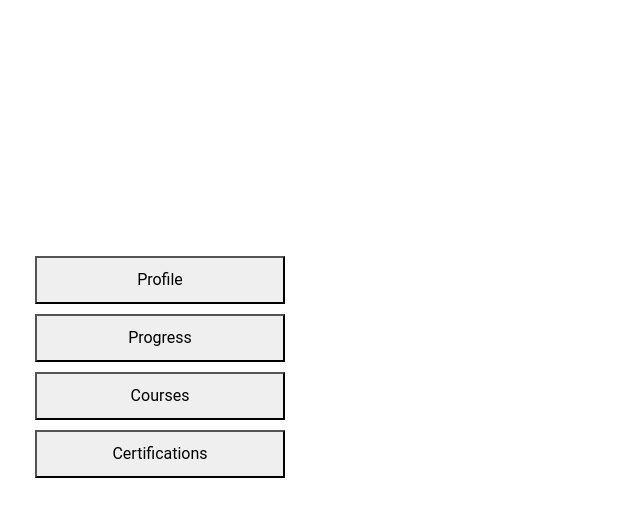
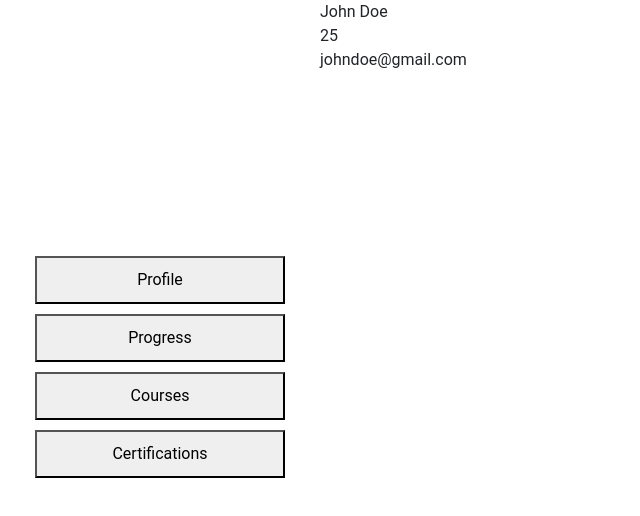
Before and after one commit to cfgmumbai2023/Team-13, a React (Create React App) app in the folder client/: page /dashboard in a window 1280 px wide. Shown: the top 516 px of the page, without its empty margins (0-640 px from the left). Built offline with nearby package versions, Linux system fonts and the light colour scheme.

Commit message:
--no-message

```diff
--- a/client/src/App.js
+++ b/client/src/App.js
@@ -5,7 +5,7 @@ import {
   BrowserRouter,
 } from "react-router-dom";
 
-import { useState } from "react";
+import { useEffect, useState } from "react";
 
 import Authentication from "./routes/authentication/authentication";
 import Courses from "./routes/courses/courses";
@@ -20,27 +20,35 @@ import LoginPage from "./routes/login/LoginPage";
 import "./App.css";
 
 function App() {
+  // Fetch from server when endpoints are created.
+  let [userData, setData] = useState(null);
 
-  // Fetch from server when endpoints are created.
-  let userData,
-    setData = useState({
-      userID: 0, firstName: 'John', lastName: 'Doe', age: 25, emailID: 'johndoe@gmail.com', imageLink: 'https://cdn.pixabay.com/photo/2016/08/08/09/17/avatar-1577909_1280.png'
+  useEffect(() => {
+    setData({
+      userID: 0,
+      firstName: "John",
+      lastName: "Doe",
+      age: 25,
+      emailID: "johndoe@gmail.com",
+      imageLink:
+        "https://cdn.pixabay.com/photo/2016/08/08/09/17/avatar-1577909_1280.png",
     });
+  }, []);
 
   return (
     <BrowserRouter>
       <Routes>
-      <Route exact path="/" element={ <LandingPage />} />
+        <Route exact path="/" element={<LandingPage />} />
         <Route
           path="/"
           element={<Authentication userData={userData} setData={setData} />}
         />
         <Route path="/courses" element={<Courses />} />
         <Route path="/dashboard" element={<Dashboard userData={userData} />} />
-        <Route path="/login" element={ <LoginPage/> } />
-        <Route path="/register" element={ <RegisterPage/> } />
-        <Route path="/forget-password" element={ <ForgetPasswordPage/> } />
-        <Route path="/home" element={ <HomePage/> } />
+        <Route path="/login" element={<LoginPage />} />
+        <Route path="/register" element={<RegisterPage />} />
+        <Route path="/forget-password" element={<ForgetPasswordPage />} />
+        <Route path="/home" element={<HomePage />} />
         <Route path="*" element={<NotFoundPage />} />
       </Routes>
     </BrowserRouter>
--- a/client/src/routes/NotFoundPage.js
+++ b/client/src/routes/NotFoundPage.js
@@ -1,9 +1,7 @@
-import React from 'react';
+import React from "react";
 
 function notFoundPage() {
-  return (
-    <div>notFoundPage</div>
-  )
+  return <div>notFoundPage</div>;
 }
 
 export default notFoundPage;
--- a/client/src/routes/dashboard/dashboard.js
+++ b/client/src/routes/dashboard/dashboard.js
@@ -18,10 +18,9 @@ function Dashboard(props) {
         <button onClick={() => setVisible(2)}>Courses</button>
         <button onClick={() => setVisible(3)}>Certifications</button>
       </div>
-      {console.log(props)}
       <div className="dashboard-main">
         { visible === 0 && <Profile data={props.userData} /> }
-        { visible === 1 && <BarChart data={props.data} /> }
+        { visible === 1 && <BarChart data={props.userData} /> }
       </div>
     </DashboardContainer>
   );
--- a/client/src/routes/dashboard/profile/profile.js
+++ b/client/src/routes/dashboard/profile/profile.js
@@ -1,7 +1,14 @@
 const Profile = (props) => {
   return (
     <>
-      { console.log(props) }
+    { props.data &&
+        <div>
+          <div className="image"><image src={props.data.imageLink} /></div>
+          <div className="name">{props.data.firstName + " " + props.data.lastName}</div>
+          <div className="age">{props.data.age}</div>
+          <div className="email">{props.data.emailID}</div>
+        </div>
+    }
     </>
   )
 };
```
